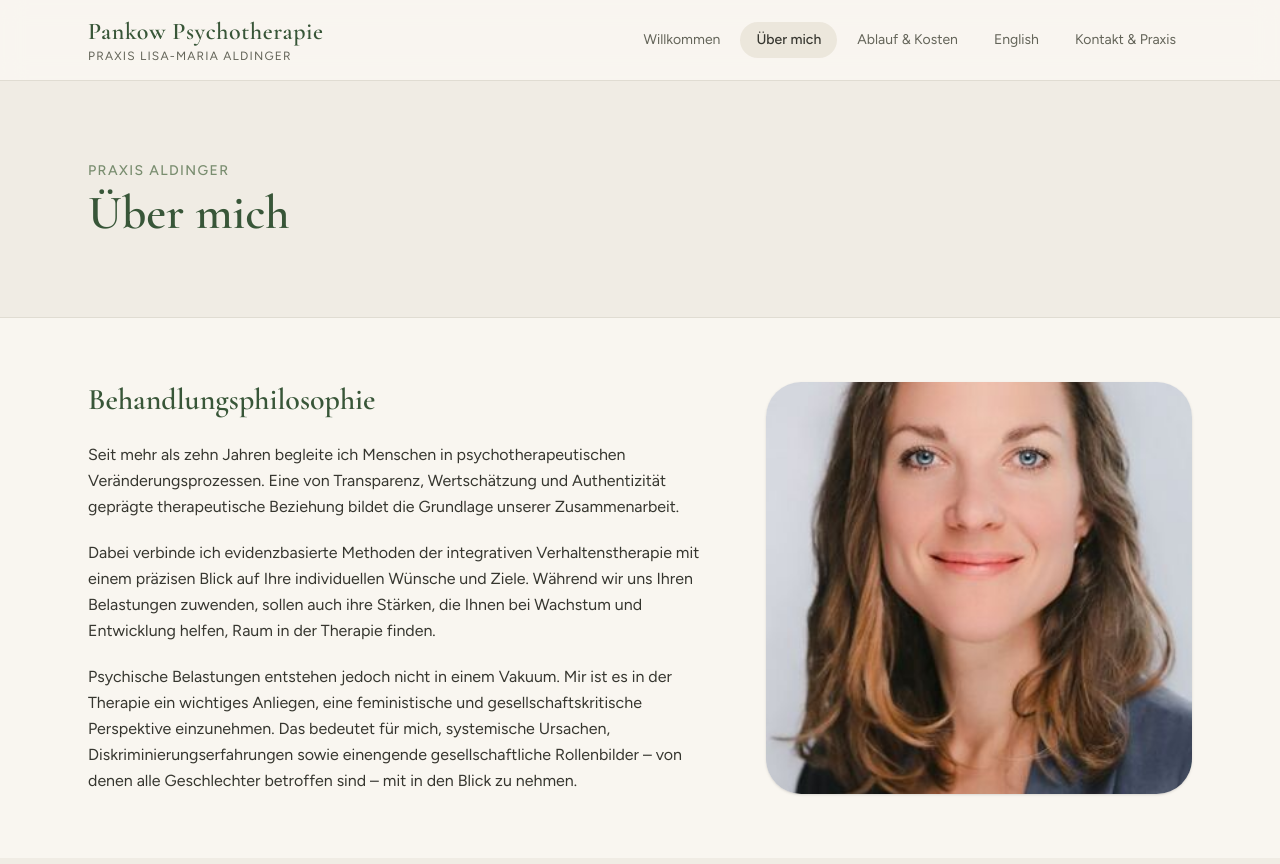
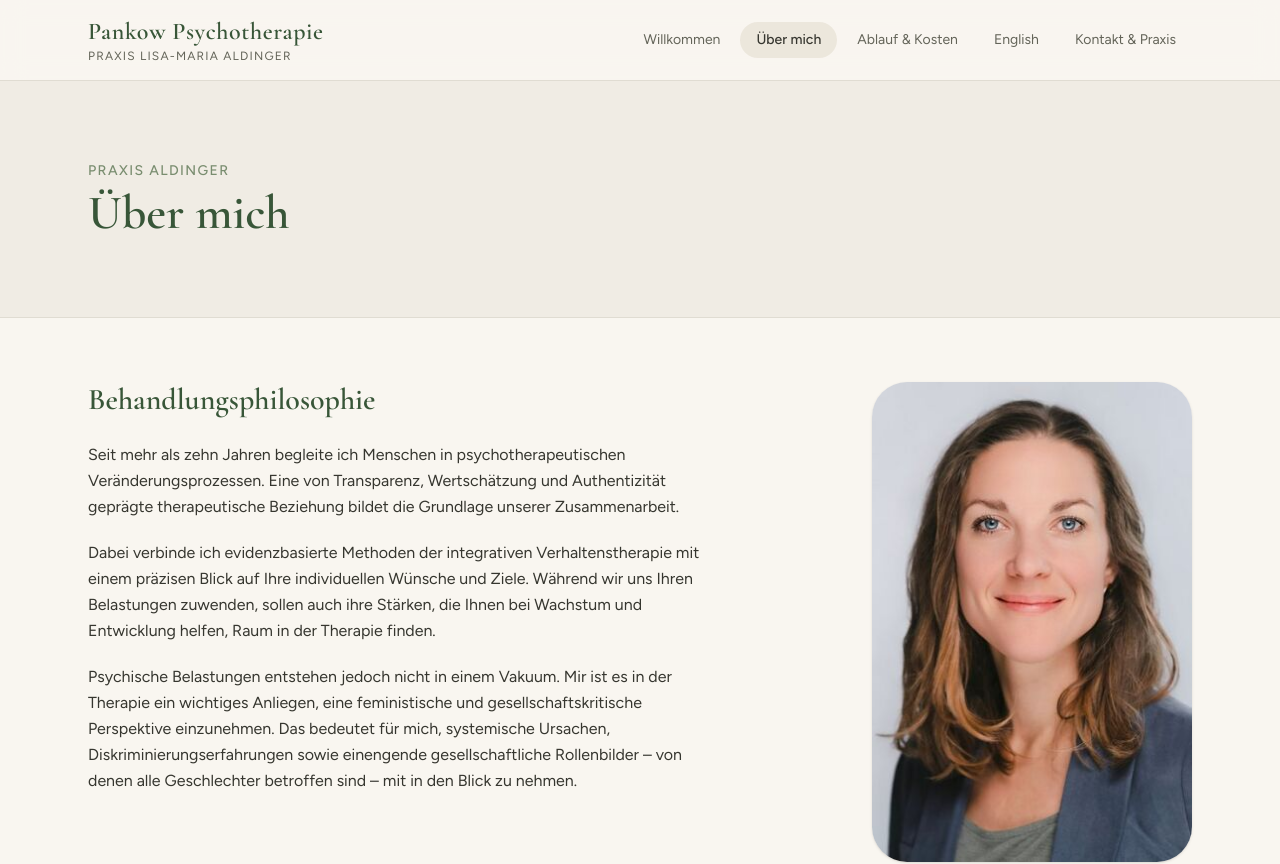
Before and after one commit to aldingel/Privatpraxis-fuer-Psychotherapie, a Next.js app: page /ueber-mich in a window 1280 px wide. Shown: the top 864 px of the page. Built offline with nearby package versions, Linux system fonts and the light colour scheme.

Commit message:
feat: update image component styling and dimensions in UeberMichPage
Co-authored-by: aldingel <304495052+aldingel@users.noreply.github.com>

```diff
--- a/app/ueber-mich/page.tsx
+++ b/app/ueber-mich/page.tsx
@@ -100,12 +100,13 @@ export default function UeberMichPage() {
                 </p>
               </div>
             </div>
-            <div className="relative min-h-96 overflow-hidden rounded-3xl shadow-sm">
+            <div className="flex items-start justify-center lg:justify-end">
               <Image
                 src="/images/portrait-aldinger.jpg"
                 alt="Porträt von Lisa-Maria Aldinger, Psychologische Psychotherapeutin"
-                fill
-                className="object-cover"
+                width={323}
+                height={484}
+                className="h-auto w-full max-w-xs rounded-3xl shadow-sm"
                 sizes="(max-width: 1024px) 100vw, 40vw"
               />
             </div>
```
